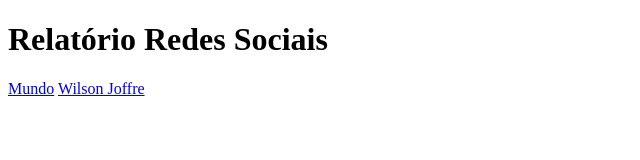
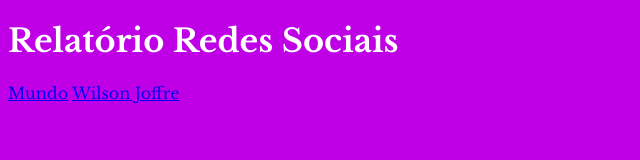
Before and after one commit to ko77rafa/redeSocial, a plain HTML site: page index.html in a window 1280 px wide. Shown: the whole page, without its empty margins (0-640 px from the left). Drawn offline with nearby package versions, Linux system fonts and the light colour scheme.

Commit message:
19.09.2024

```diff
--- a/style.css
+++ b/style.css
@@ -1,6 +1,16 @@
+
+@import url('https://fonts.googleapis.com/css2?family=Libre+Baskerville:ital,wght@0,400;0,700;1,400&display=swap');
+
 :root{
  --cor-principal:#BF00E6;
  --cor-secundaria:#81E600;
  --cor-texto:#FFFFFF;
  --cor-de-fundo:#5E3366;
+ --font: "Libre Baskerville", serif;
 }
+
+ body{
+    background-color: var(--cor-principal);
+    color: var(--cor-texto);
+    font-family: var(--font);
+ }
```
